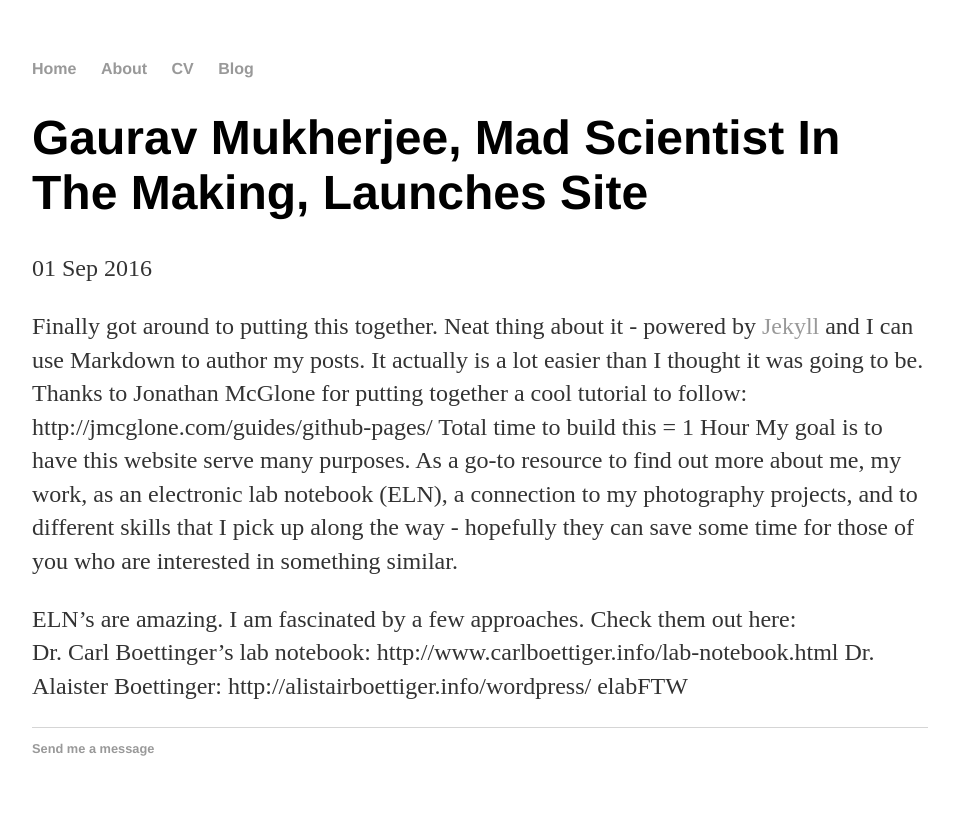
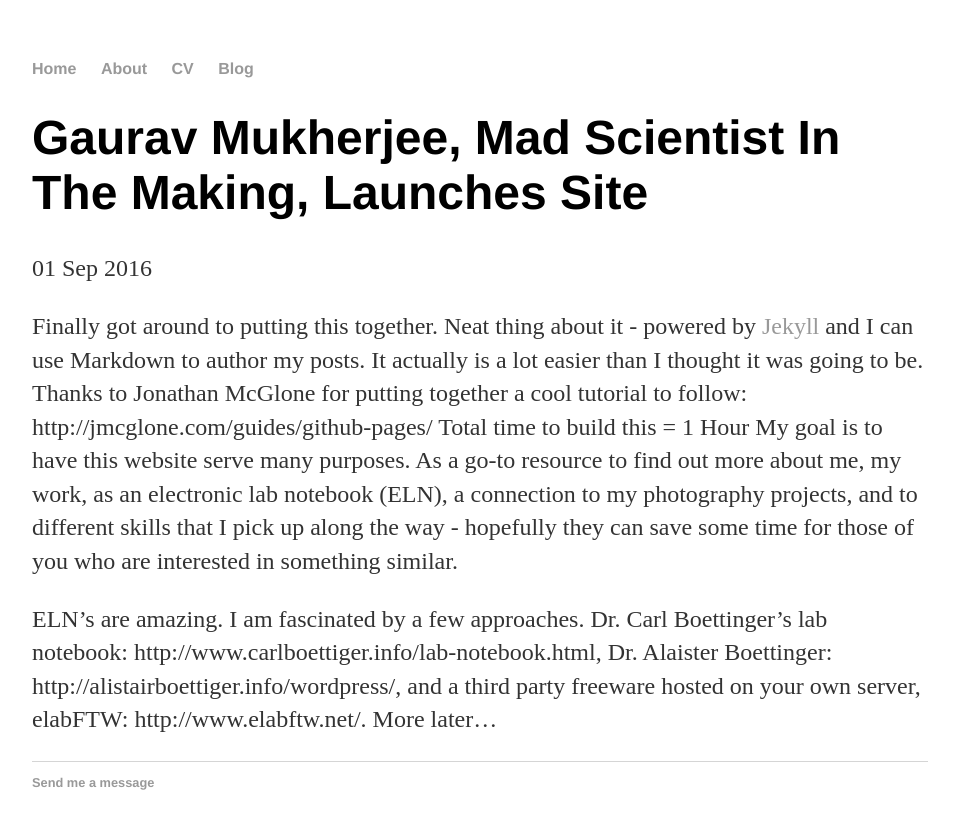
Before and after one commit to bionicistGM/bionicistGM.github.io, a Jekyll site: the page built from _posts/2014-04-30-hank-quinlan-site-launched.md, in a window 1280 px wide. Shown: the top 829 px of the page, without its empty margins (160-1113 px from the left). Built offline with Jekyll 4.4.1, drawn with Linux system fonts in a browser that asks for light colours.

Commit message:
Update 2014-04-30-hank-quinlan-site-launched.md

```diff
--- a/_posts/2014-04-30-hank-quinlan-site-launched.md
+++ b/_posts/2014-04-30-hank-quinlan-site-launched.md
@@ -9,7 +9,5 @@ Thanks to Jonathan McGlone for putting together a cool tutorial to follow: http:
 Total time to build this = 1 Hour
 My goal is to have this website serve many purposes. As a go-to resource to find out more about me, my work, as an electronic lab notebook (ELN), a connection to my photography projects, and to different skills that I pick up along the way - hopefully they can save some time for those of you who are interested in something similar.
 
-ELN's are amazing. I am fascinated by a few approaches. Check them out here:
-Dr. Carl Boettinger's lab notebook: http://www.carlboettiger.info/lab-notebook.html
-Dr. Alaister Boettinger: http://alistairboettiger.info/wordpress/
-elabFTW
+ELN's are amazing. I am fascinated by a few approaches. Dr. Carl Boettinger's lab notebook: http://www.carlboettiger.info/lab-notebook.html,
+Dr. Alaister Boettinger: http://alistairboettiger.info/wordpress/, and a third party freeware hosted on your own server, elabFTW: http://www.elabftw.net/. More later...
```
